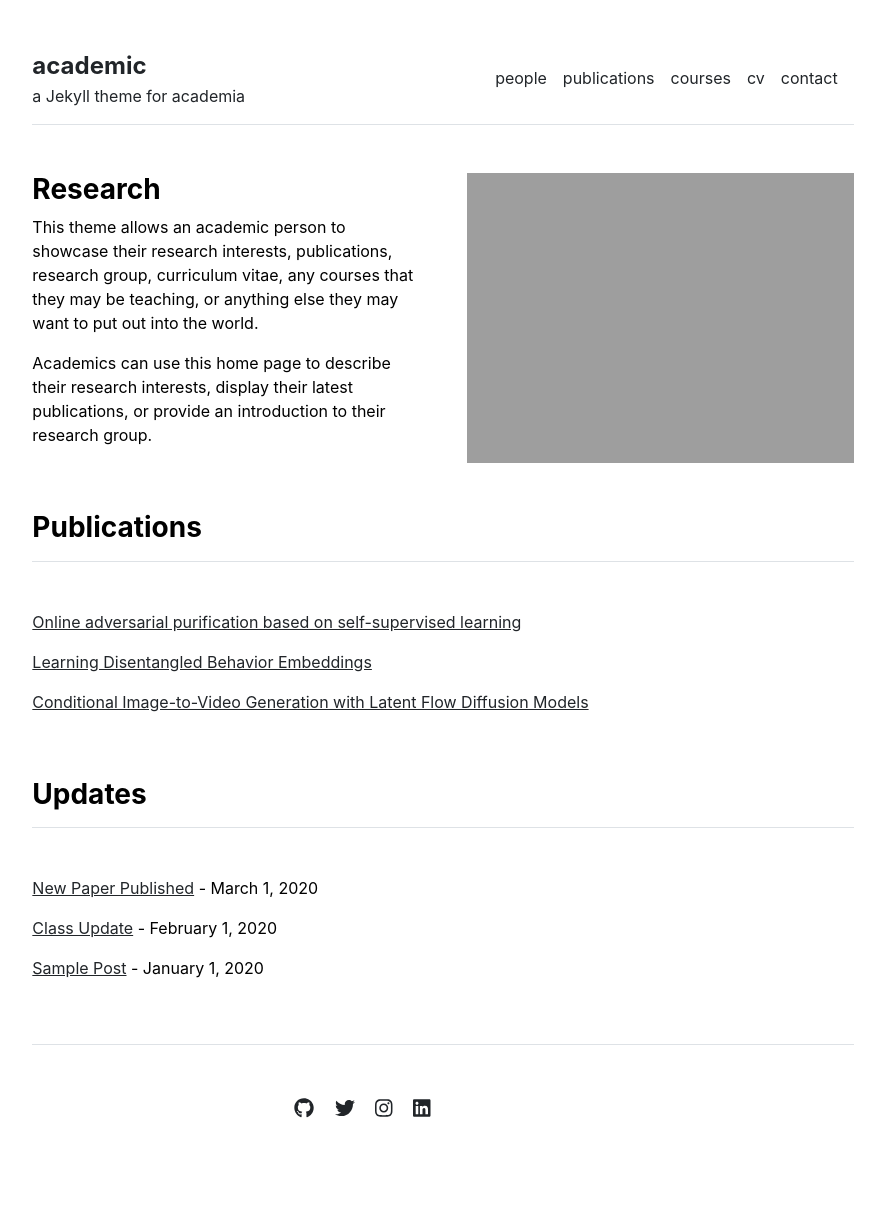
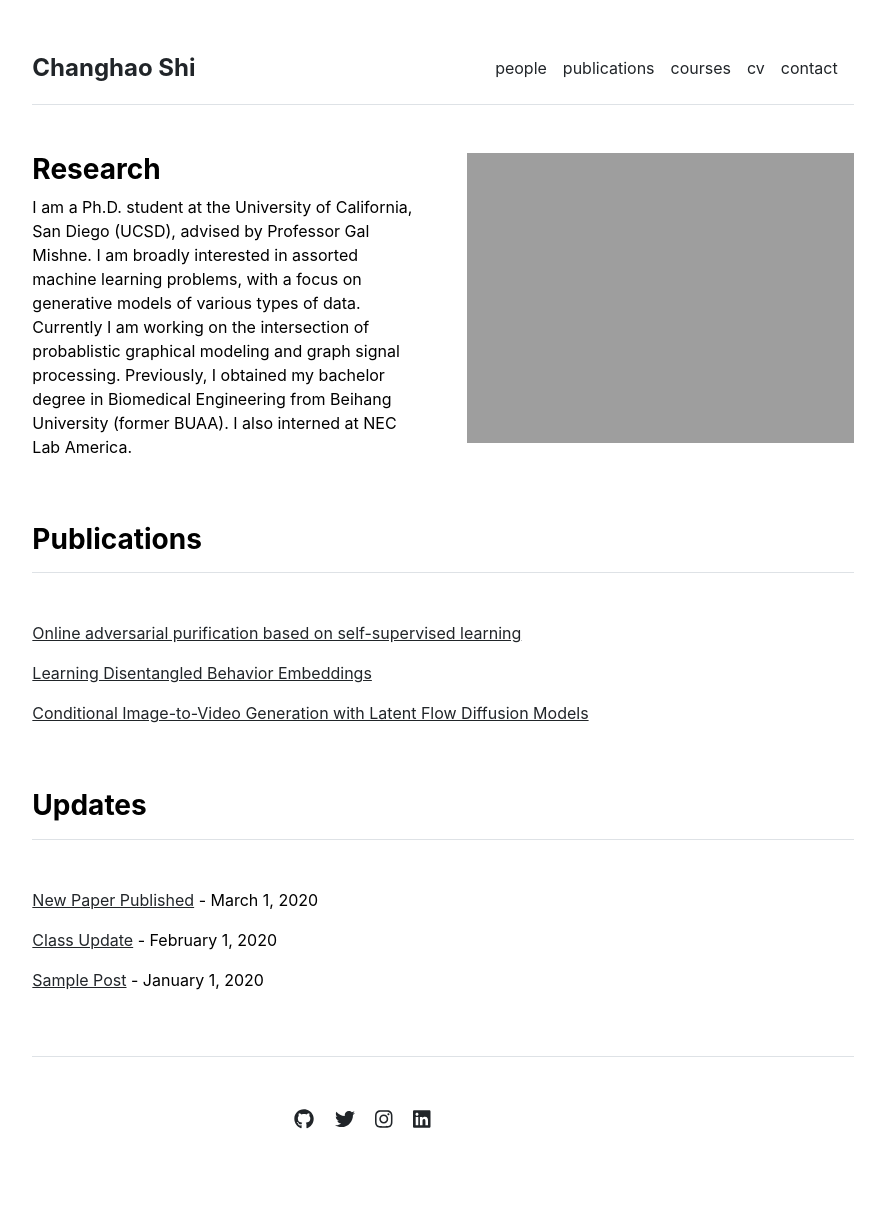
Before and after one commit to ChanghaoShih/ChanghaoShih.github.io, a Jekyll site: the page built from index.md, in a window 1280 px wide. Shown: the whole page, without its empty margins (197-1082 px from the left). Built offline with Jekyll 4.4.1, drawn with Linux system fonts in a browser that asks for light colours.

Commit message:
update personal info

```diff
--- a/_config.yml
+++ b/_config.yml
@@ -1,4 +1,4 @@
 url: "" # the base hostname & protocol for your site, e.g. http://example.com
 baseurl: "" # the subpath of your site, e.g. /blog
-title: "academic" # the name of your site, e.g. ACME Corp.
-description: "a Jekyll theme for academia"
+title: "Changhao Shi" # the name of your site, e.g. ACME Corp.
+# description: "a Jekyll theme for academia"
--- a/index.md
+++ b/index.md
@@ -3,6 +3,8 @@ layout: home
 title: "Home"
 ---
 
-This theme allows an academic person to showcase their research interests, publications, research group, curriculum vitae, any courses that they may be teaching, or anything else they may want to put out into the world.
-
-Academics can use this home page to describe their research interests, display their latest publications, or provide an introduction to their research group.
+I am a Ph.D. student at the University of California, San Diego (UCSD), advised by Professor Gal Mishne.
+I am broadly interested in assorted machine learning problems, with a focus on generative models of various types of data.
+Currently I am working on the intersection of probablistic graphical modeling and graph signal processing.
+Previously, I obtained my bachelor degree in Biomedical Engineering from Beihang University (former BUAA).
+I also interned at NEC Lab America.
```
